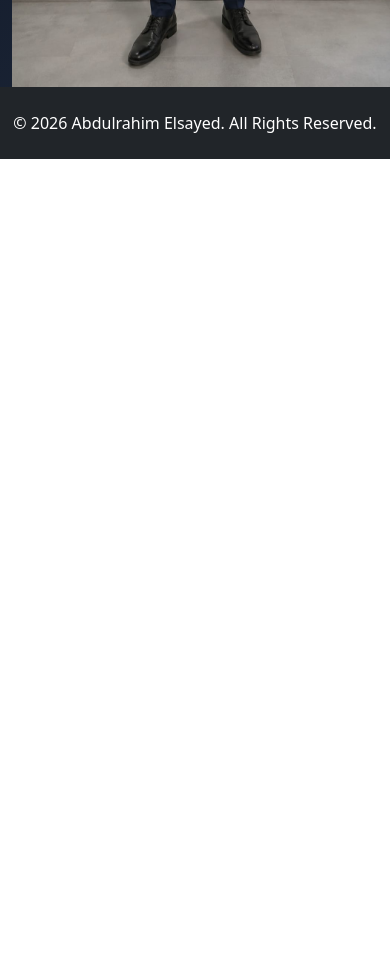
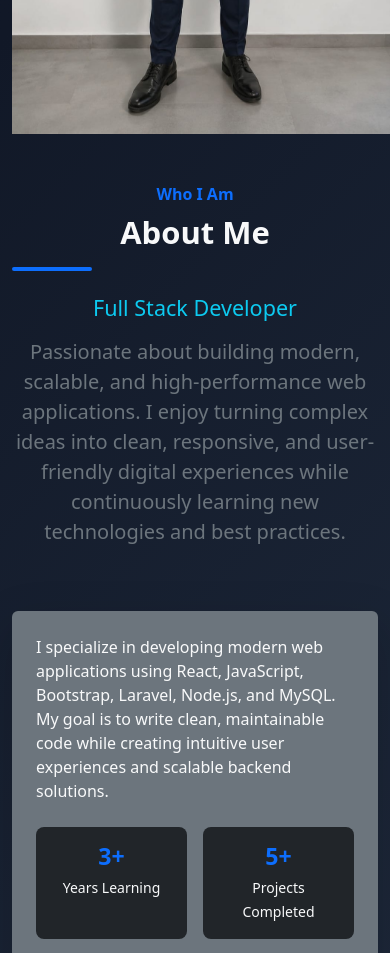
Before and after one commit to Abdo1454/protfoli, a React (Vite) app: page / in a window 390 px wide. Shown: the part 1020-1973 px from the top of the page. Before the commit the page ends 1179 px from the top, so only its background shows below. Built offline with nearby package versions, Linux system fonts and the light colour scheme.

Commit message:
Add responsive about section

```diff
--- a/src/App.jsx
+++ b/src/App.jsx
@@ -1,6 +1,7 @@
 import Navbar from './components/Layout/Navbar';
 import Footer from './components/Layout/Footer';
 import Hero from './components/Hero/Hero';
+import About from './components/About/About';
 import './index.css';
 function App() {
   return (
@@ -8,6 +9,7 @@ function App() {
       <Navbar />
       <main className="bg-section">
         <Hero />
+        <About />
       </main>
       <Footer />
     </div>
--- /dev/null
+++ b/src/components/About/About.jsx
@@ -0,0 +1,74 @@
+function About() {
+  const stats = [
+    { value: "3+", label: "Years Learning" },
+    { value: "5+", label: "Projects Completed" },
+    { value: "12+", label: "Technologies" },
+    { value: "100%", label: "Commitment" },
+  ];
+
+  return (
+    <section id="about" className="py-5 text-light">
+      <div className="container">
+        <div className="row align-items-center g-5">
+
+          {/* Left Content */}
+          <div className="col-lg-5 text-center text-lg-start">
+            <span className="text-primary fw-semibold">Who I Am</span>
+
+            <h2 className="display-5 fw-bold mt-2">
+              About Me
+            </h2>
+
+            <div
+              className="bg-primary rounded mt-3 mb-4"
+              style={{ width: "80px", height: "4px" }}
+            ></div>
+
+            <h4 className="text-info mb-3">
+              Full Stack Developer
+            </h4>
+
+            <p className="text-secondary fs-5">
+              Passionate about building modern, scalable, and high-performance
+              web applications. I enjoy turning complex ideas into clean,
+              responsive, and user-friendly digital experiences while
+              continuously learning new technologies and best practices.
+            </p>
+          </div>
+
+          {/* Right Content */}
+          <div className="col-lg-7">
+            <div className="card bg-secondary border-0 shadow-lg p-4">
+              <p className="text-light mb-4">
+                I specialize in developing modern web applications using
+                React, JavaScript, Bootstrap, Laravel, Node.js, and MySQL.
+                My goal is to write clean, maintainable code while creating
+                intuitive user experiences and scalable backend solutions.
+              </p>
+
+              <div className="row g-3">
+                {stats.map((item, index) => (
+                  <div className="col-6 col-md-3" key={index}>
+                    <div className="bg-dark rounded-3 p-3 text-center h-100">
+                      <h3 className="text-primary fw-bold mb-1">
+                        {item.value}
+                      </h3>
+
+                      <small className="text-light">
+                        {item.label}
+                      </small>
+                    </div>
+                  </div>
+                ))}
+              </div>
+
+            </div>
+          </div>
+
+        </div>
+      </div>
+    </section>
+  );
+}
+
+export default About;
--- a/src/components/Hero/Hero.jsx
+++ b/src/components/Hero/Hero.jsx
@@ -16,12 +16,12 @@ function Hero() {
           {/* Text */}
           <div className="col-lg-6 text-center text-lg-start">
             <h1 className="display-3 fw-bold">
-              Hi, I'm Abdulrahim
+              Hi,<br/> I'm Abdulrahim
             </h1>
 
-            <h3 className="text-primary mb-3">
+            <h2 className="text-primary mb-3">
               Full Stack Developer
-            </h3>
+            </h2>
 
             <p className="lead mb-4">
               I build scalable, responsive web applications with a focus on
```
